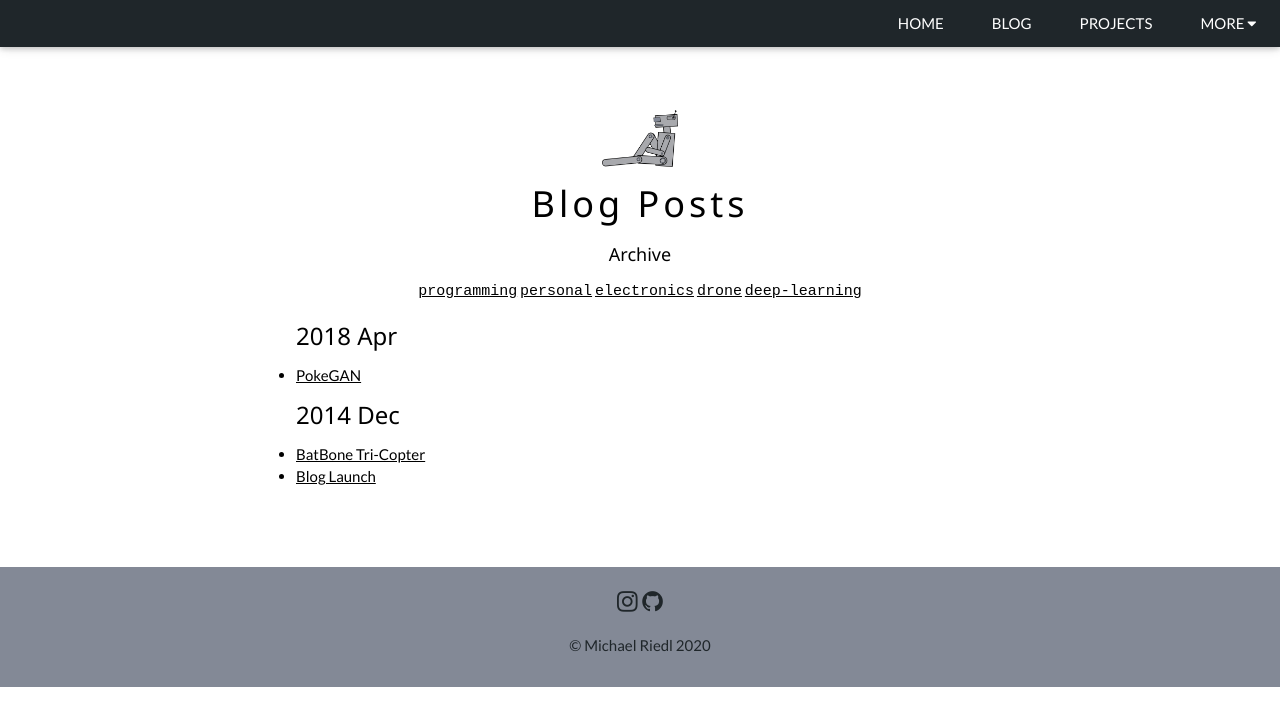
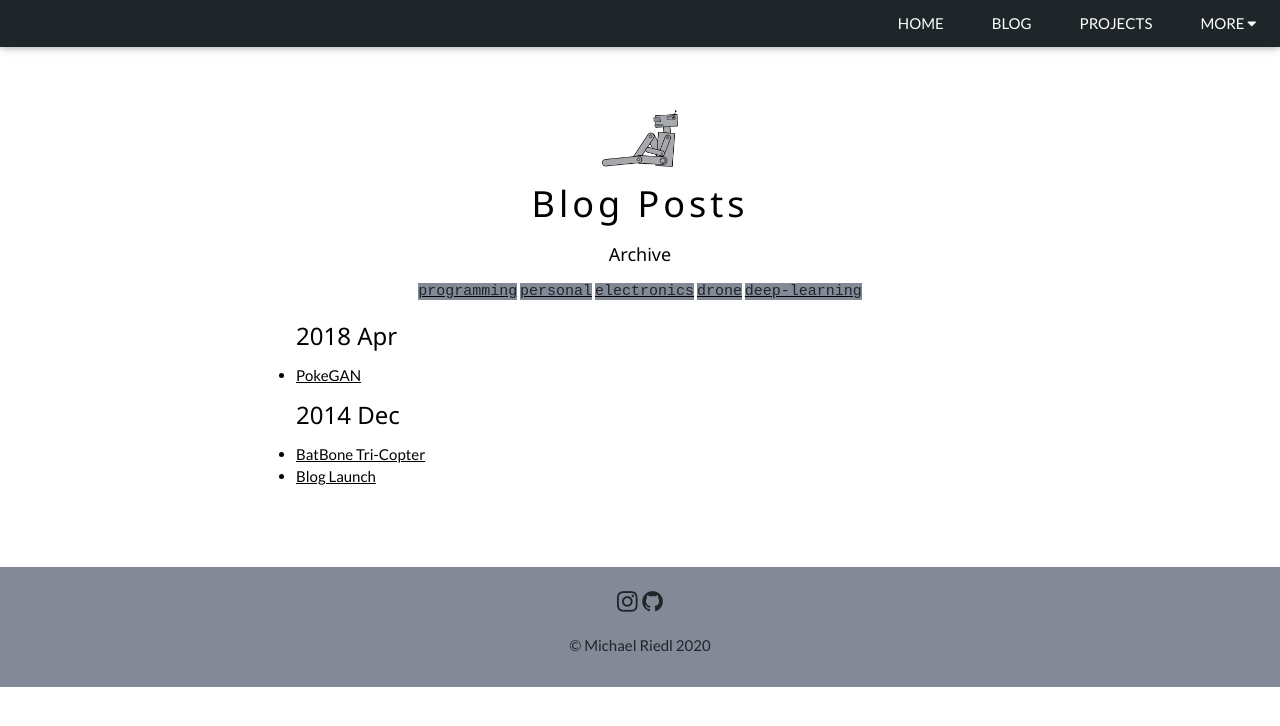
Before and after one commit to michaelriedl/michaelriedl.github.io, a Jekyll site: the page built from blog/index.html, in a window 1280 px wide. Shown: the top 726 px of the page. Built offline with Jekyll 4.4.1, drawn with Linux system fonts in a browser that asks for light colours.

Commit message:
Update riedl.css

```diff
--- a/assets/css/riedl.css
+++ b/assets/css/riedl.css
@@ -11,7 +11,7 @@ abbr[title]{border-bottom:none;text-decoration:underline;text-decoration:underli
 b,strong{font-weight:bolder}dfn{font-style:italic}mark{background:#ff0;color:#000}
 small{font-size:80%}sub,sup{font-size:75%;line-height:0;position:relative;vertical-align:baseline}
 sub{bottom:-0.25em}sup{top:-0.5em}figure{margin:1em 40px}img{border-style:none}
-code,kbd,pre,samp{font-family:monospace,monospace;font-size:1em}hr{box-sizing:content-box;height:0;overflow:visible}
+code,kbd,pre,samp{font-family:monospace,monospace;font-size:1em;background-color: #838996; color: #1F262A}hr{box-sizing:content-box;height:0;overflow:visible}
 button,input,select,textarea,optgroup{font:inherit;margin:0}optgroup{font-weight:bold}
 button,input{overflow:visible}button,select{text-transform:none}
 button,[type=button],[type=reset],[type=submit]{-webkit-appearance:button}
```
